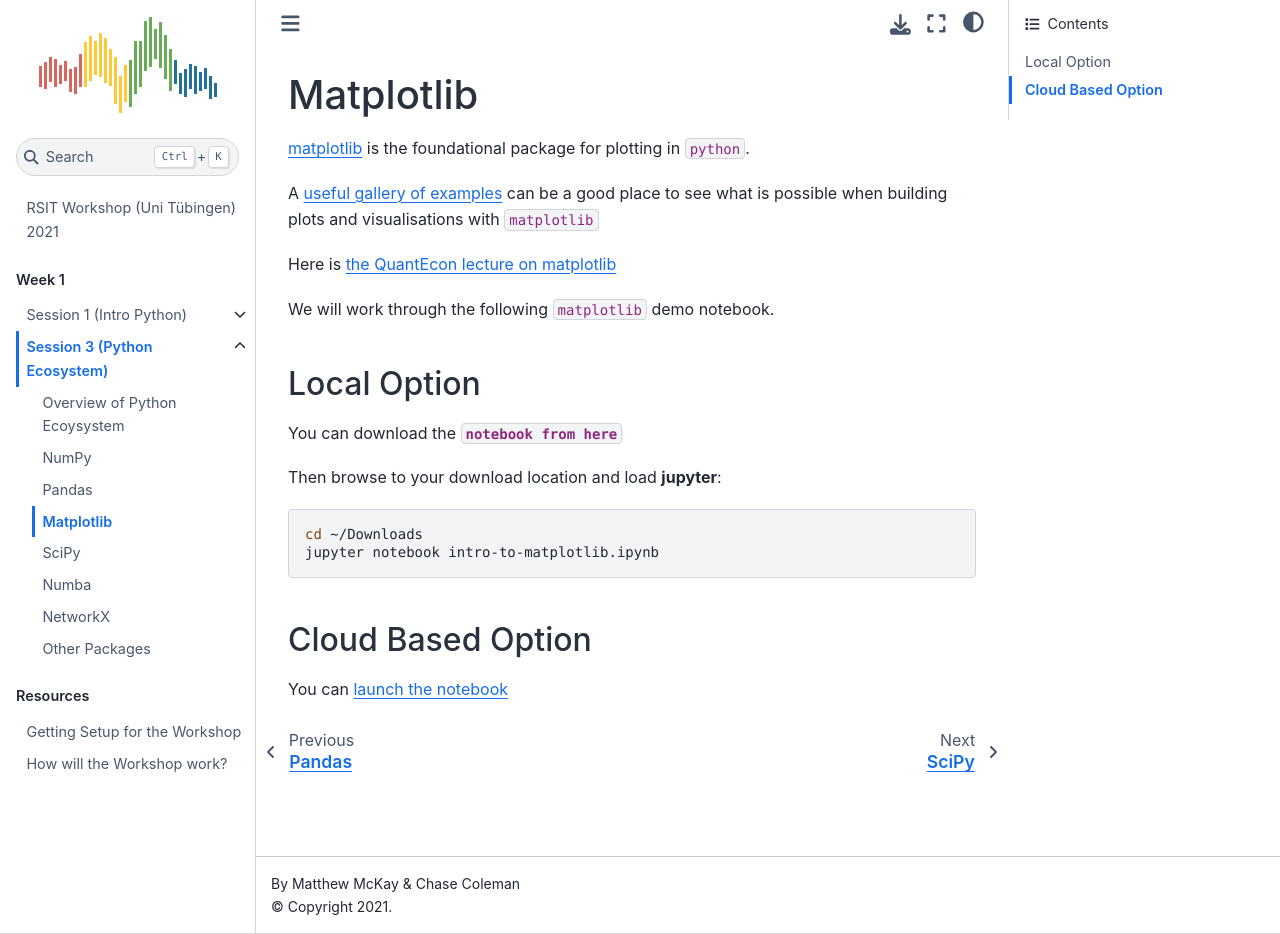
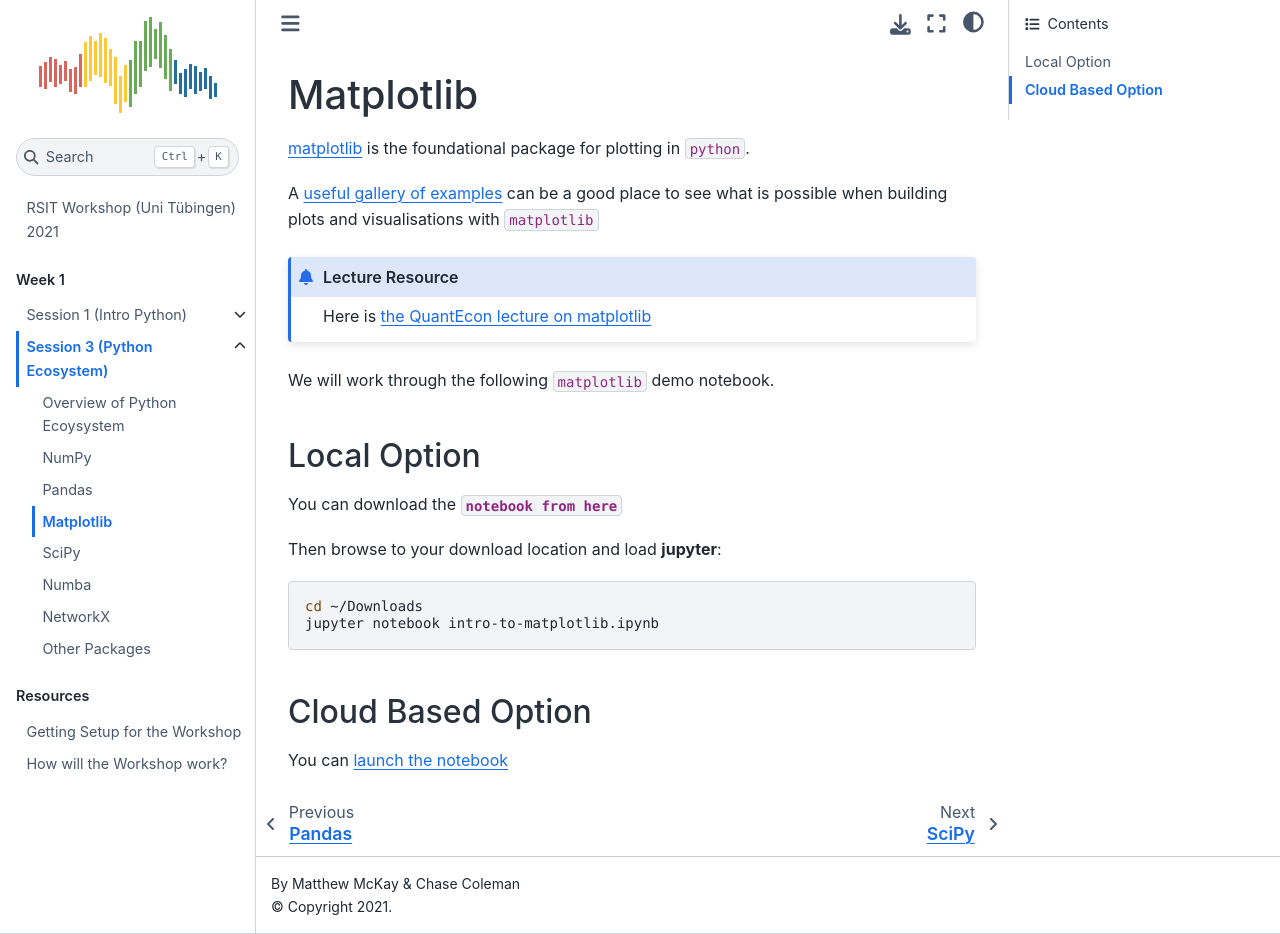
Before and after one commit to QuantEcon/2021-workshop-rsit, a Jupyter Book: the page built from website/week1/session3/matplotlib.md, in a window 1280 px wide and 934 px high. Built offline with Jupyter Book 1.0.4 settings and Sphinx 7.4.7 and the Sphinx Book theme 1.1.4, drawn with Linux system fonts in a browser that asks for light colours; pages that are not in the unit, such as notebooks, are missing from menus.

Commit message:
add matplotlib demo

```diff
--- a/website/week1/session3/matplotlib.md
+++ b/website/week1/session3/matplotlib.md
@@ -6,7 +6,9 @@
 A [useful gallery of examples](https://matplotlib.org/stable/gallery/index.html) can be a good place
 to see what is possible when building plots and visualisations with `matplotlib`
 
+:::{admonition} Lecture Resource
 Here is [the QuantEcon lecture on matplotlib](https://python-programming.quantecon.org/matplotlib.html)
+:::
 
 We will work through the following `matplotlib` demo notebook.
 
```
Also changed, not shown: 1 other file.
